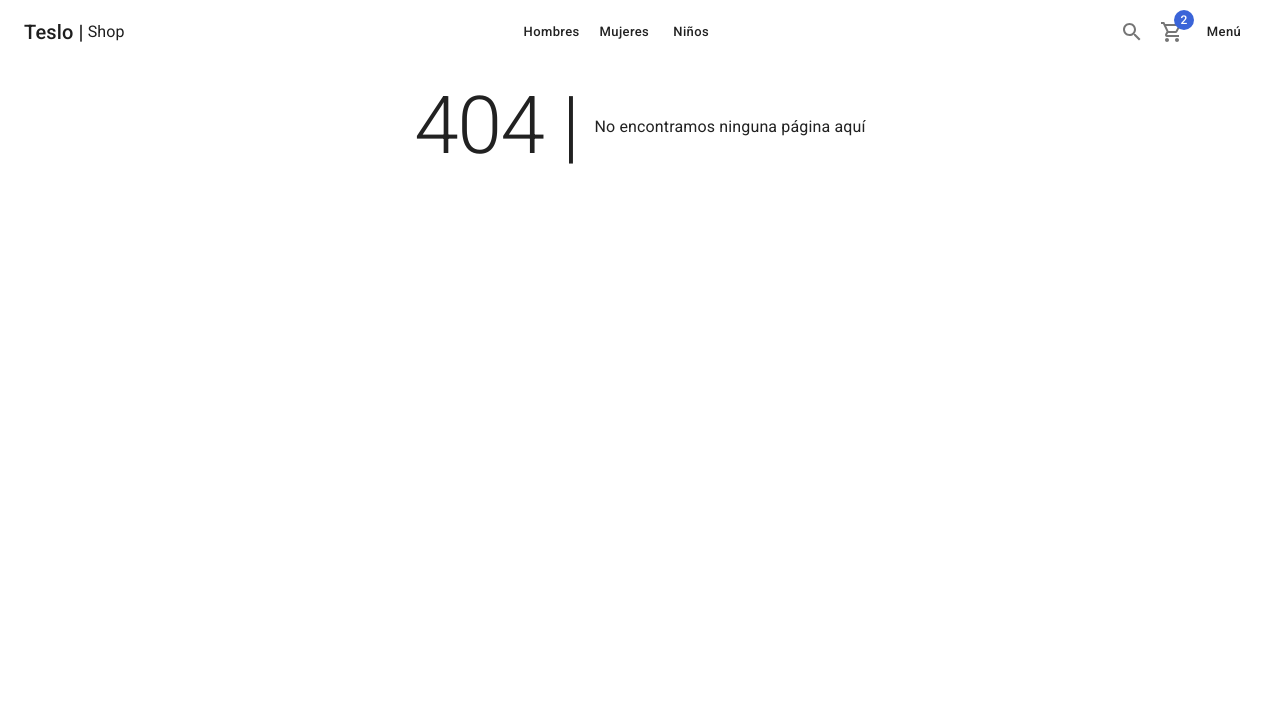
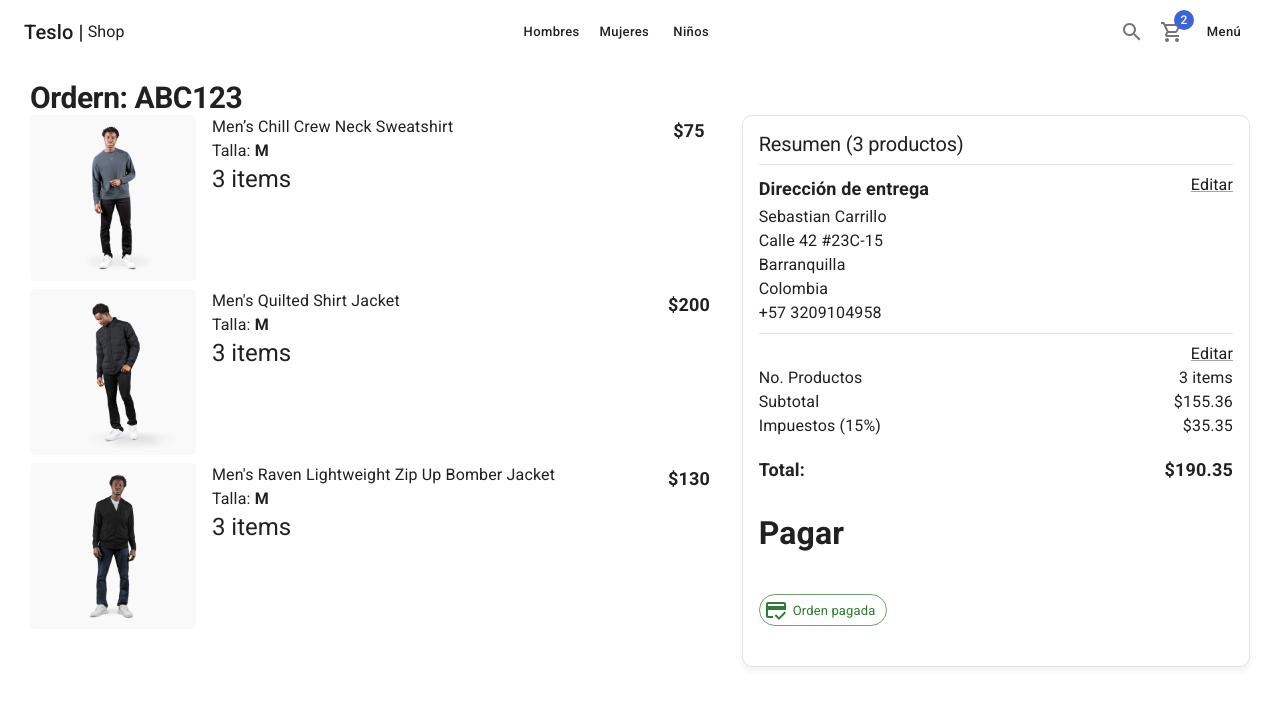
Before and after one commit to scarrilloh77/teslo-shop, a Next.js app: page /orders/1 in a window 1280 px wide. Before the commit this address had no page. Shown: the top 706 px of the page. Built offline with nearby package versions, Linux system fonts and the light colour scheme.

Commit message:
Pay page

```diff
--- /dev/null
+++ b/pages/orders/[id].tsx
@@ -0,0 +1,83 @@
+import NextLink from 'next/link';
+import {
+  Box,
+  Card,
+  CardContent,
+  Chip,
+  Divider,
+  Grid,
+  Link,
+  Typography,
+} from '@mui/material';
+import {
+  CreditCardOffOutlined,
+  CreditScoreOutlined,
+} from '@mui/icons-material';
+import { ShopLayout } from '@/components/layouts';
+import { CartList, OrderSummary } from '@/components/cart';
+
+const OrderPage = () => {
+  return (
+    <ShopLayout
+      title="Resumen de la orden 1234567"
+      pageDescription="Resumen de la orden"
+    >
+      <Typography variant="h1" component="h1">
+        Ordern: ABC123
+      </Typography>
+      {/* <Chip
+        sx={{ my: 2 }}
+        label="Pendiente de pago"
+        variant="outlined"
+        color="error"
+        icon={<CreditCardOffOutlined />}
+      /> */}
+
+      <Grid container>
+        <Grid item xs={12} sm={7}>
+          <CartList />
+        </Grid>
+        <Grid item xs={12} sm={5}>
+          <Card className="summary-card">
+            <CardContent>
+              <Typography variant="h2">Resumen (3 productos)</Typography>
+              <Divider sx={{ my: 1 }} />
+              <Box display="flex" justifyContent="space-between">
+                <Typography variant="subtitle1">
+                  Dirección de entrega
+                </Typography>
+                <NextLink href="/checkout/address" passHref legacyBehavior>
+                  <Link underline="always">Editar</Link>
+                </NextLink>
+              </Box>
+              <Typography>Sebastian Carrillo</Typography>
+              <Typography>Calle 42 #23C-15</Typography>
+              <Typography>Barranquilla</Typography>
+              <Typography>Colombia</Typography>
+              <Typography>+57 3209104958</Typography>
+              <Divider sx={{ my: 1 }} />
+              <Box display="flex" justifyContent="end">
+                <NextLink href="/cart" passHref legacyBehavior>
+                  <Link underline="always">Editar</Link>
+                </NextLink>
+              </Box>
+              <OrderSummary />
+              <Box sx={{ mt: 3 }}>
+                <h1>Pagar</h1>
+                <Chip
+                  sx={{ my: 2 }}
+                  label="Orden pagada"
+                  variant="outlined"
+                  color="success"
+                  icon={<CreditScoreOutlined />}
+                />
+              </Box>
+            </CardContent>
+          </Card>
+        </Grid>
+      </Grid>
+    </ShopLayout>
+  );
+};
+
+export default OrderPage;
```
